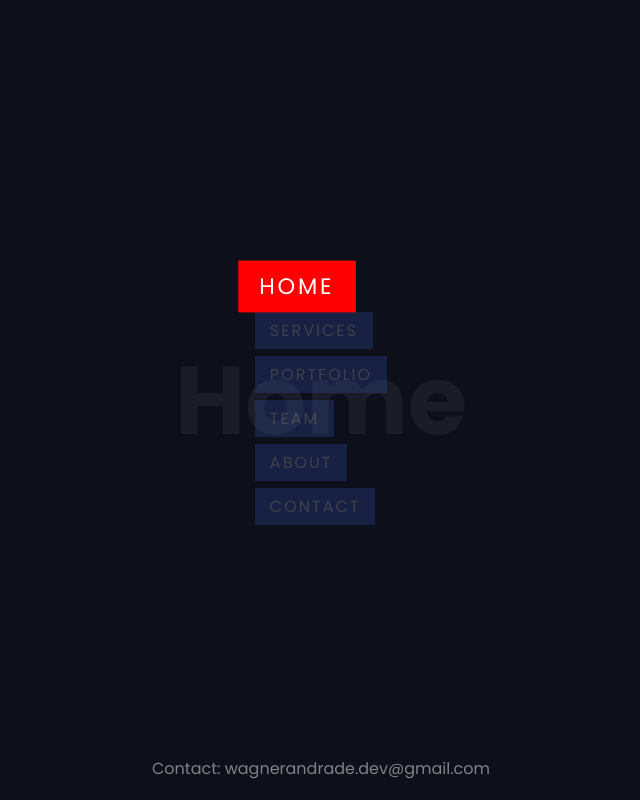
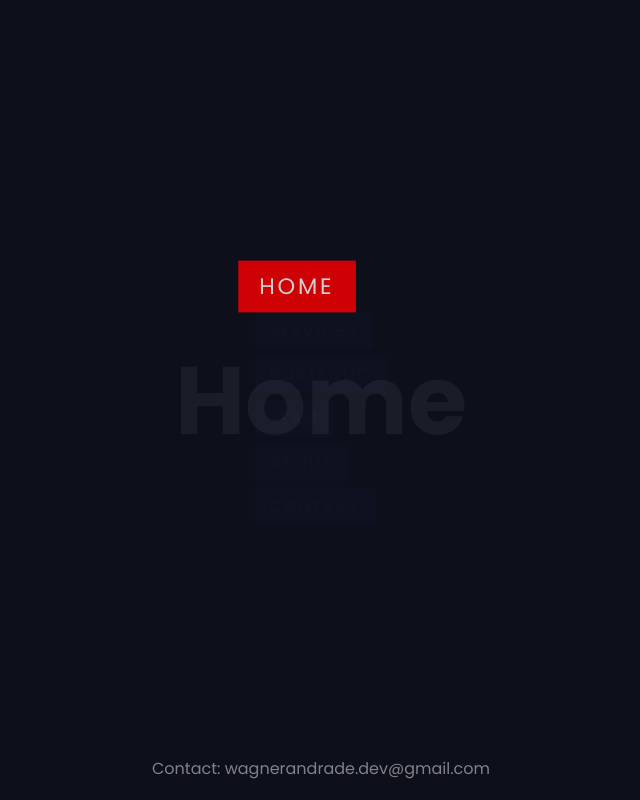
Before and after one commit to WagnerAndrade-DEV/CSS---Javascript-effects, a plain HTML site: page menu_effects/index.html in a window 1280 px wide. In both pictures the pointer is over the link "HOME". Shown: the whole page, without its empty margins (319-959 px from the left). Drawn offline with Linux system fonts and the light colour scheme.

Commit message:
Update 1.0

```diff
--- a/menu_effects/style.css
+++ b/menu_effects/style.css
@@ -60,14 +60,14 @@ ul li a{
 }
 
 ul:hover li a{
-    opacity: 0.2;
+    opacity: 0.02;
 }
 
 ul li a:hover{
     transform: scale(1.4);
     z-index: 1000;
     background: red;
-    opacity: 1;
+    opacity: 0.8;
 }
 
 ul li a:before{
```
